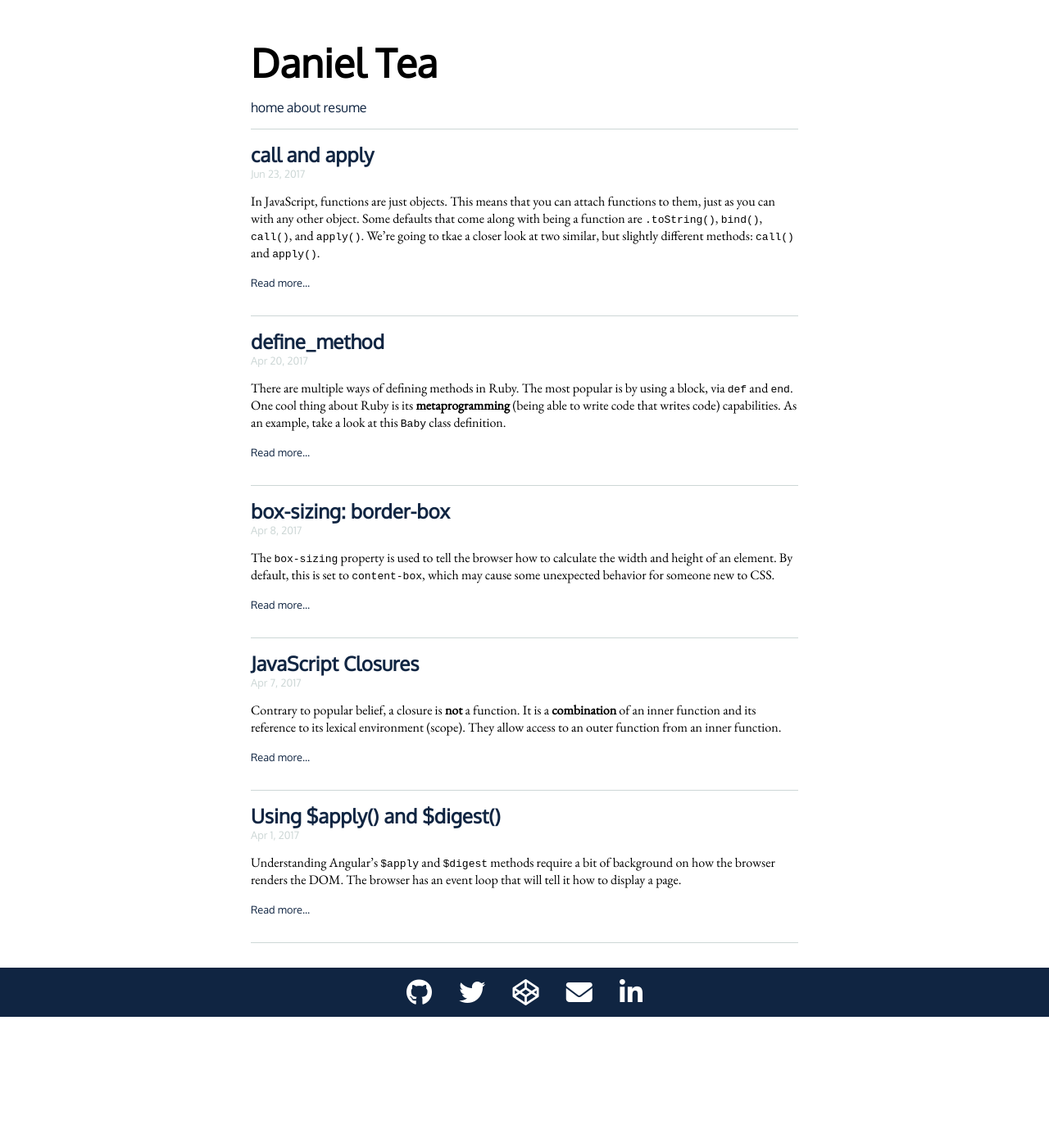
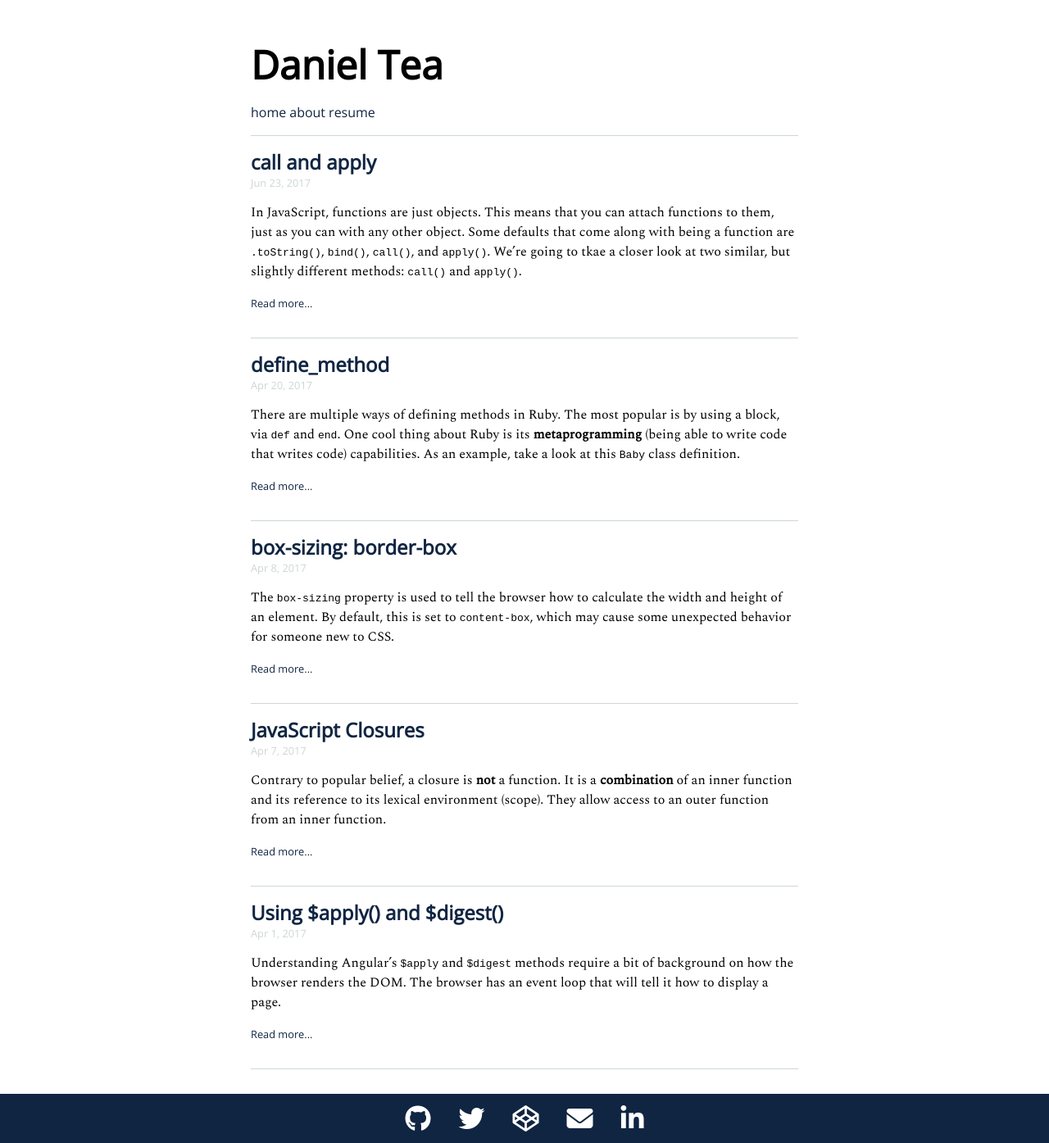
Before and after one commit to dlcoffee/dlcoffee.github.io, a Jekyll site: the page built from index.md, in a window 1280 px wide. Shown: the whole page at 82% size. Built offline with Jekyll 4.4.1, drawn with Linux system fonts in a browser that asks for light colours; nearby versions of some CDN libraries; before the commit the page ends 1241 px from its top, so only the background shows below that.

Commit message:
swap fonts to spectral + open sans

```diff
--- a/_includes/head.html
+++ b/_includes/head.html
@@ -18,7 +18,7 @@
   <link rel="canonical" href="{{ page.url | replace:'index.html','' | absolute_url }}">
   <link rel="alternate" type="application/rss+xml" title="{{ site.title | escape }}" href="{{ "/feed.xml" | relative_url }}">
   <link rel="shortcut icon" type="image/png" href="{{site.url}}/favicon-file.ico">
-  <link href="https://fonts.googleapis.com/css?family=EB+Garamond|Oxygen" rel="stylesheet">
+  <link href="https://fonts.googleapis.com/css?family=Open+Sans|Spectral" rel="stylesheet">
 
   {% if jekyll.environment == 'production' and site.google_analytics %}
   {% include google-analytics.html %}
--- a/_sass/theme/_base.scss
+++ b/_sass/theme/_base.scss
@@ -5,7 +5,7 @@
 }
 
 body {
-  font-family: 'EB Garamond', sans-serif;
+  font-family: 'Spectral', sans-serif;
 }
 
 h1,
@@ -14,7 +14,7 @@ h3,
 h4,
 h5,
 h6 {
-  font-family: 'Oxygen', sans-serif;
+  font-family: 'Open Sans', sans-serif;
 }
 
 figure {
@@ -25,7 +25,7 @@ figure {
 blockquote {
   background: $grey-color;
   border-left: solid 2px $dark-grey-color;
-  font-family: 'Oxygen', sans-serif;
+  font-family: 'Open Sans', sans-serif;
   font-size: .8rem;
   margin: 0 0 $spacing-unit 0;
   padding: 5px;
@@ -37,7 +37,7 @@ blockquote {
 }
 
 a {
-  font-family: 'Oxygen', sans-serif;
+  font-family: 'Open Sans', sans-serif;
   border-bottom: 1px solid rgba(0,0,0,0);
   text-decoration: none;
   transition: color .1s linear, border .1s linear;
--- a/_sass/theme/_layout.scss
+++ b/_sass/theme/_layout.scss
@@ -34,7 +34,7 @@
 
 .post-meta {
   color: $grey-color;
-  font-family: 'Oxygen', sans-serif;
+  font-family: 'Open Sans', sans-serif;
   font-size: .8rem;
 }
 
```
